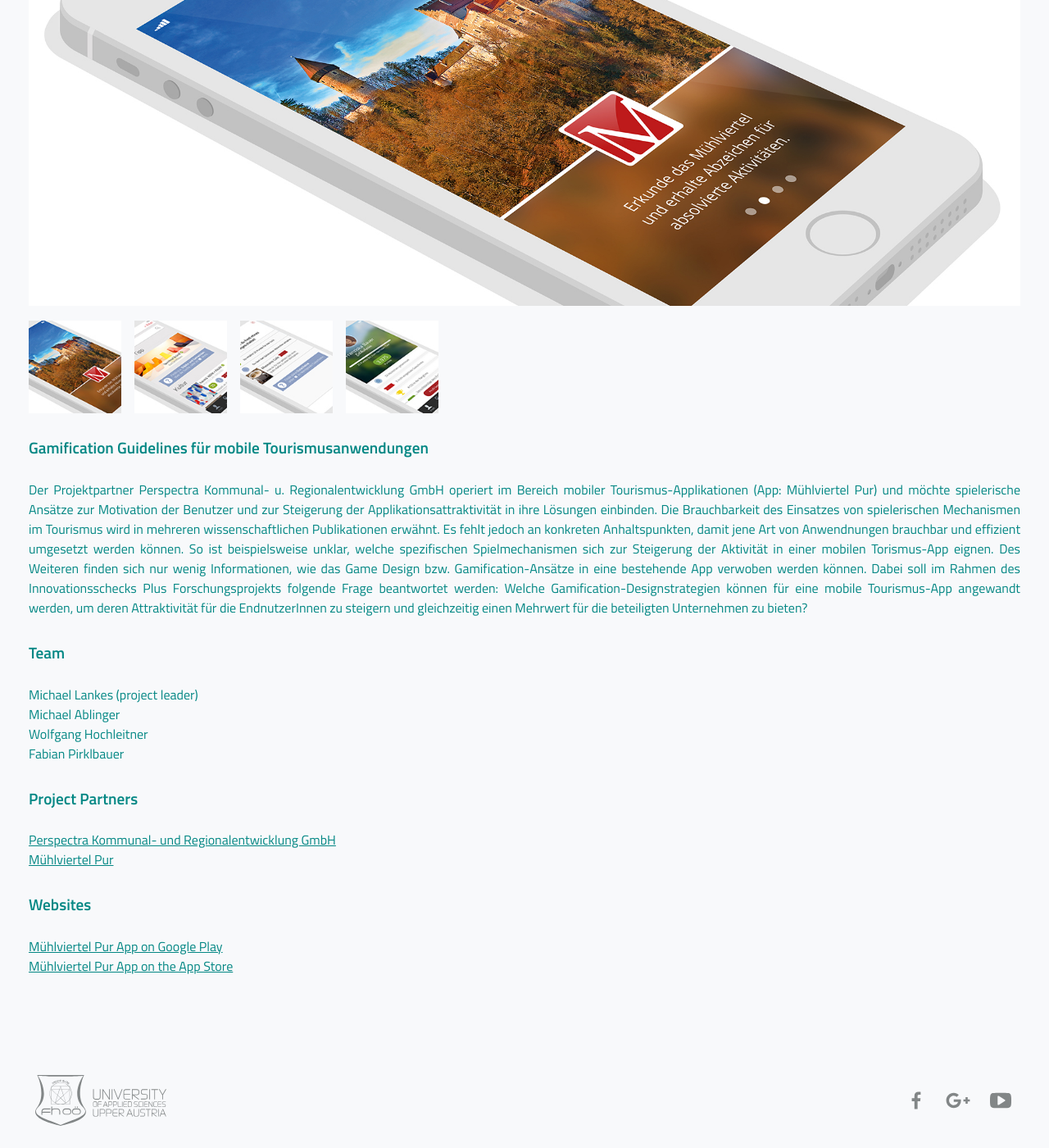
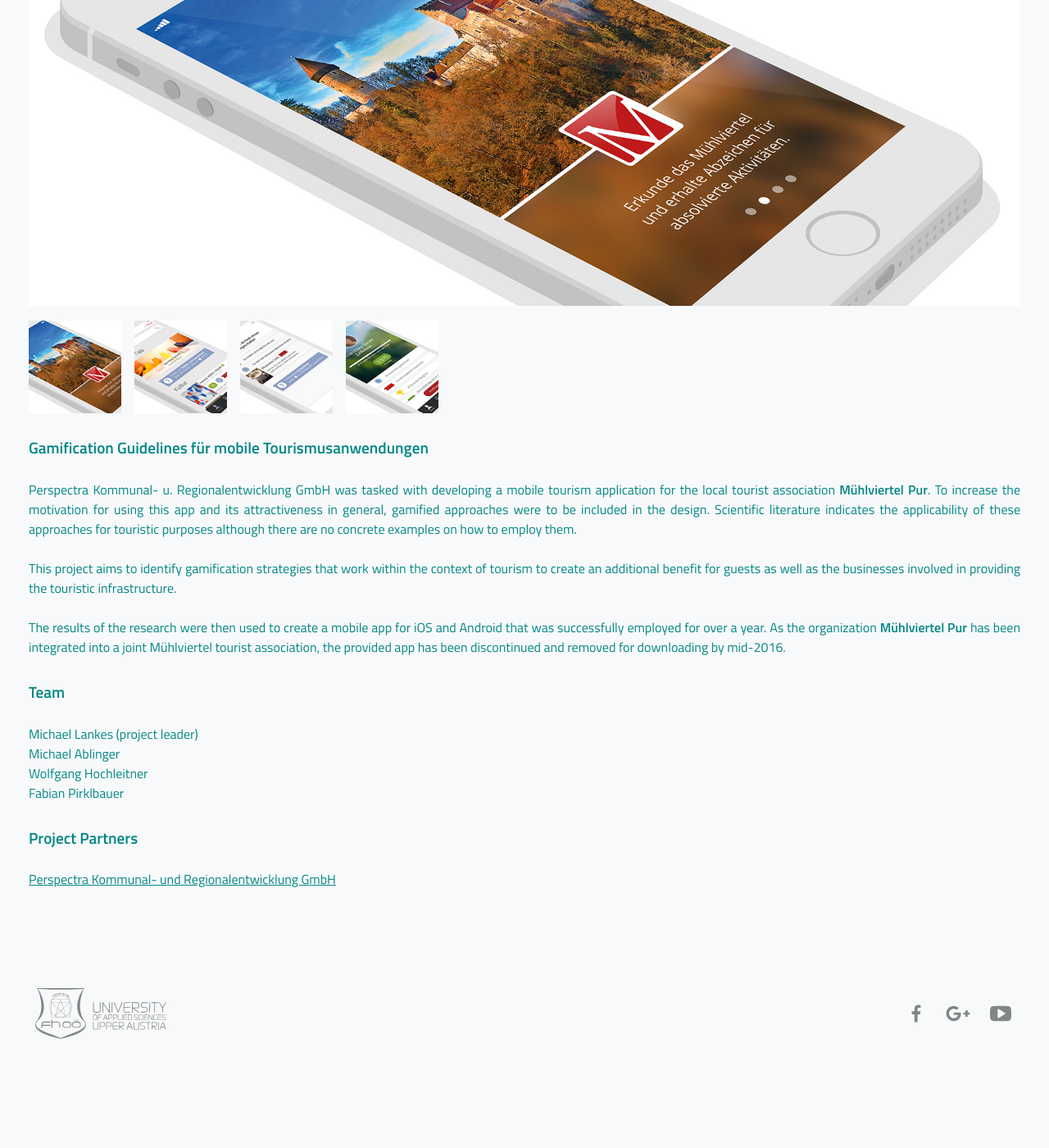
Before and after one commit to Playful-Interactive-Environments/pie-lab.at, a Jekyll site: the page built from _projects/muehlviertel-pur-app.md, in a window 1280 px wide and 1400 px high, scrolled down 323 px. Shown: the whole window at 82% size. Built offline with Jekyll 4.4.1, drawn with Linux system fonts in a browser that asks for light colours; after the commit the page ends 1617 px from its top, so only the background shows below that.

Commit message:
Updated description for Mühlviertel Pur App

```diff
--- a/_projects/muehlviertel-pur-app.md
+++ b/_projects/muehlviertel-pur-app.md
@@ -23,7 +23,11 @@
 
 ## Gamification Guidelines für mobile Tourismusanwendungen
 
-Der Projektpartner Perspectra Kommunal- u. Regionalentwicklung GmbH operiert im Bereich mobiler Tourismus-Applikationen (App: Mühlviertel Pur) und möchte spielerische Ansätze zur Motivation der Benutzer und zur Steigerung der Applikationsattraktivität in ihre Lösungen einbinden. Die Brauchbarkeit des Einsatzes von spielerischen Mechanismen im Tourismus wird in mehreren wissenschaftlichen Publikationen erwähnt. Es fehlt jedoch an konkreten Anhaltspunkten, damit jene Art von Anwendnungen brauchbar und effizient umgesetzt werden können. So ist beispielsweise unklar, welche spezifischen Spielmechanismen sich zur Steigerung der Aktivität in einer mobilen Torismus-App eignen. Des Weiteren finden sich nur wenig Informationen, wie das Game Design bzw. Gamification-Ansätze in eine bestehende App verwoben werden können. Dabei soll im Rahmen des Innovationsschecks Plus Forschungsprojekts folgende Frage beantwortet werden: Welche Gamification-Designstrategien können für eine mobile Tourismus-App angewandt werden, um deren Attraktivität für die EndnutzerInnen zu steigern und gleichzeitig einen Mehrwert für die beteiligten Unternehmen zu bieten?
+Perspectra Kommunal- u. Regionalentwicklung GmbH was tasked with developing a mobile tourism application for the local tourist association *Mühlviertel Pur*. To increase the motivation for using this app and its attractiveness in general, gamified approaches were to be included in the design. Scientific literature indicates the applicability of these approaches for touristic purposes although there are no concrete examples on how to employ them.
+
+This project aims to identify gamification strategies that work within the context of tourism to create an additional benefit for guests as well as the businesses involved in providing the touristic infrastructure.
+
+The results of the research were then used to create a mobile app for iOS and Android that was successfully employed for over a year. As the organization *Mühlviertel Pur* has been integrated into a joint Mühlviertel tourist association, the provided app has been discontinued and removed for downloading by mid-2016.
 
 ## Team
 
@@ -35,9 +39,3 @@
 ## Project Partners
 
 * [Perspectra Kommunal- und Regionalentwicklung GmbH](http://www.perspectra.at/)
-* [Mühlviertel Pur](http://www.muehlviertel-pur.at/)
-
-## Websites
-
-* [Mühlviertel Pur App on Google Play](https://play.google.com/store/apps/details?id=at.perspectra.apps.android.mvpur)
-* [Mühlviertel Pur App on the App Store](https://itunes.apple.com/de/app/muhlviertel-pur/id909225713)
```
